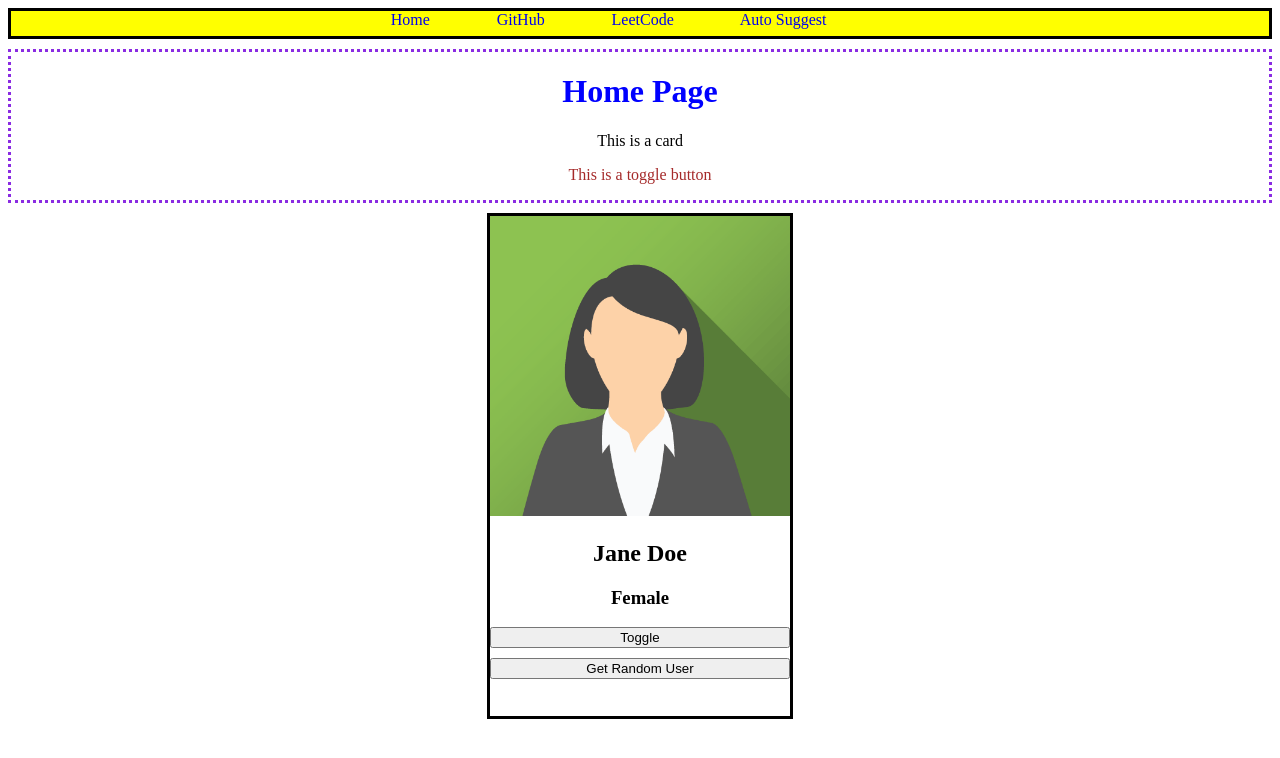
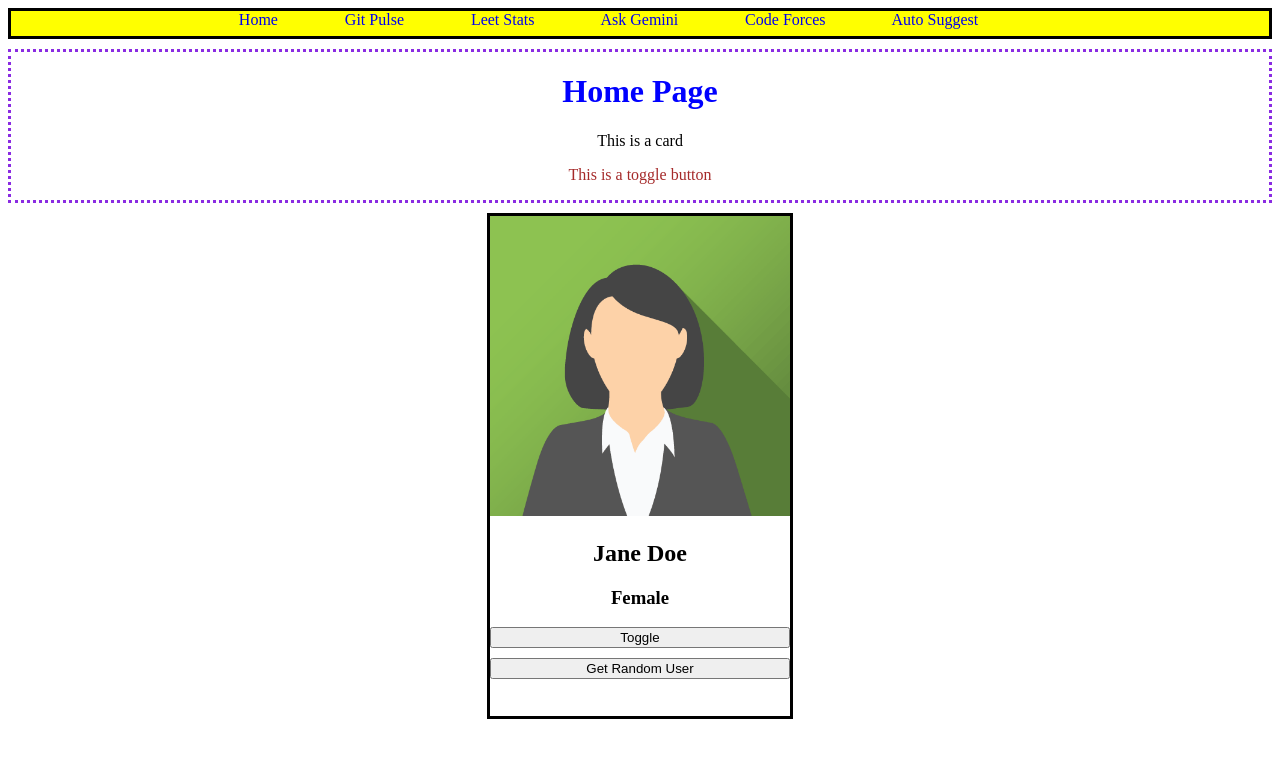
Before and after one commit to Vindhya-codes/auto-suggest, a website: page frontend/index.html in a window 1280 px wide. Drawn offline with Linux system fonts and the light colour scheme.

Commit message:
Update nav bar links

```diff
--- a/frontend/index.html
+++ b/frontend/index.html
@@ -10,8 +10,10 @@
 <body>
     <div id="nav" class="navbar">
         <a href="/">Home</a>
-        <a href="https://github.com/dashboard">GitHub</a>
-        <a href="https://leetcode.com/problemset/" target="_blank">LeetCode</a>
+        <a href="gitpulse.html">Git Pulse</a>
+        <a href="leetcode-stats.html" target="_blank">Leet Stats</a>
+        <a href="askgemini.html">Ask Gemini</a>
+        <a href="codeforces-insights.html">Code Forces</a>
         <a href="pages/auto.html">Auto Suggest</a>
     </div>
 
```
